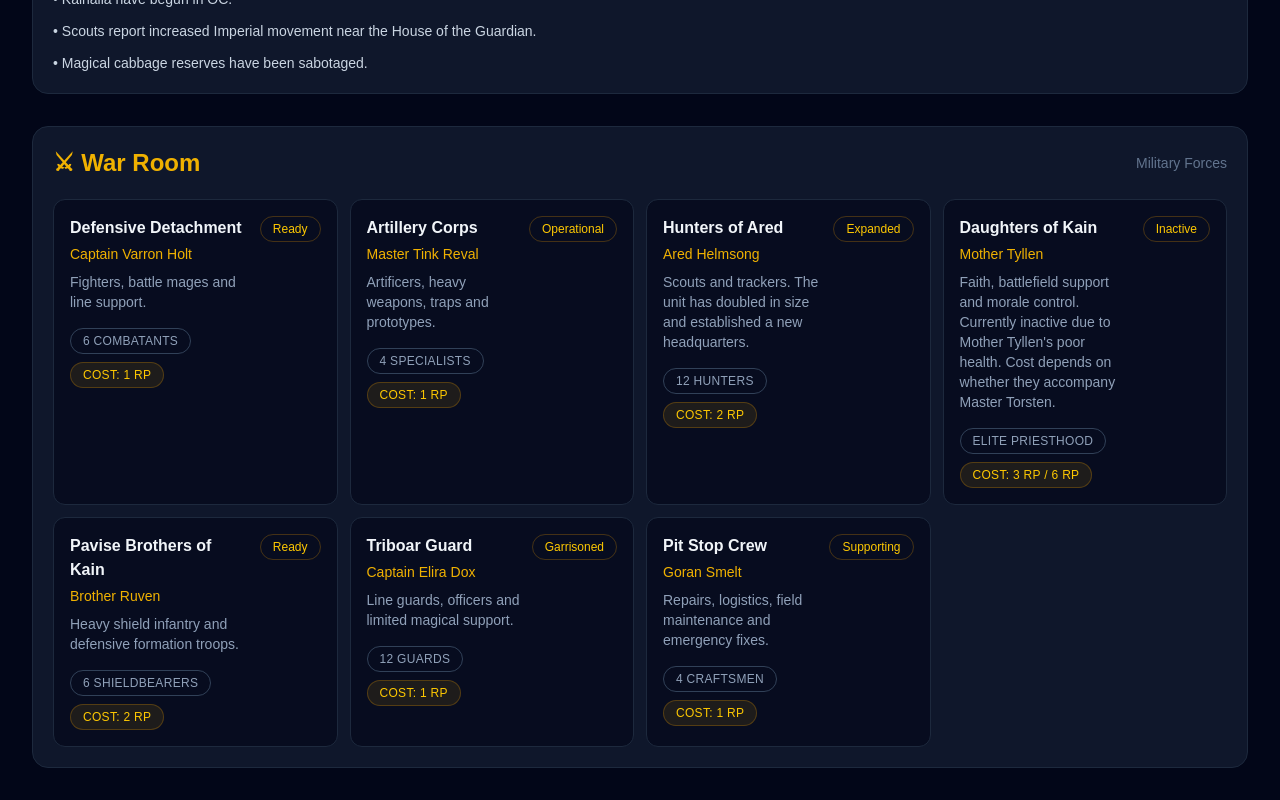
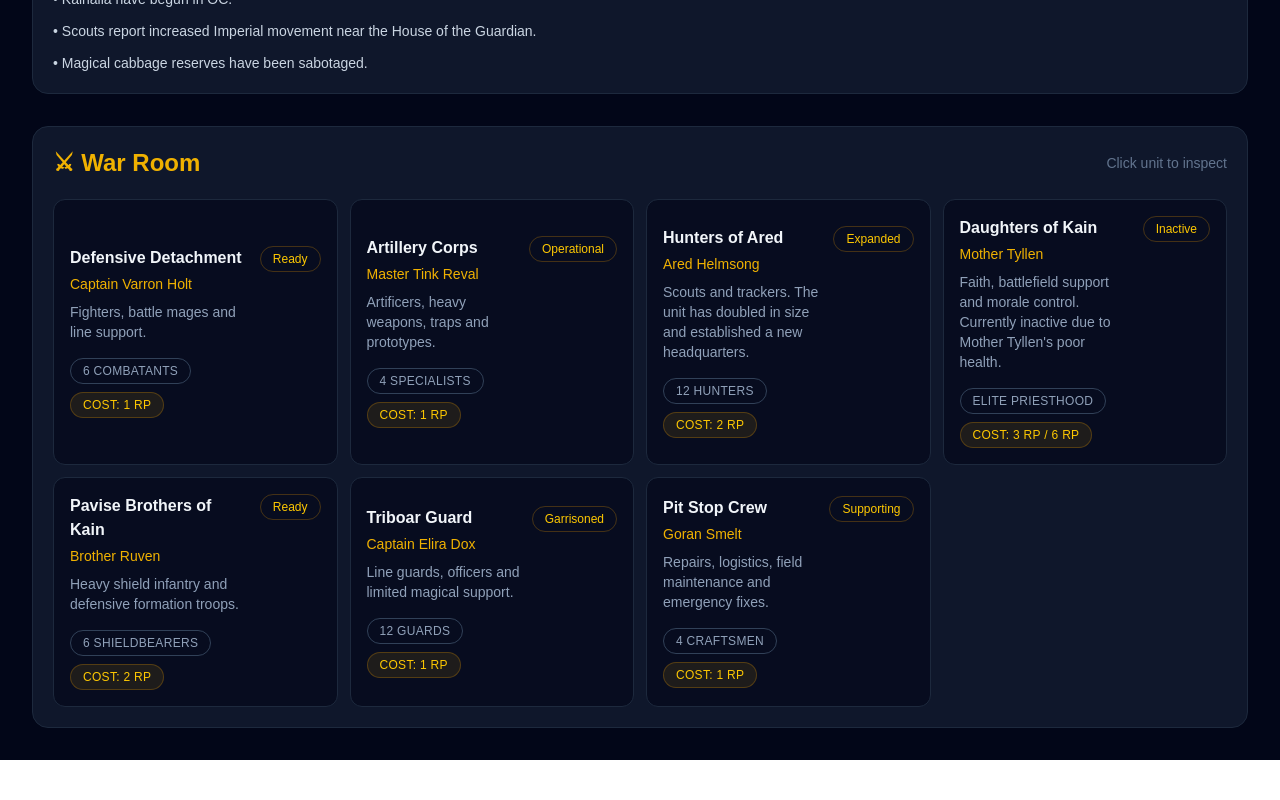
Before and after one commit to Azzimo-dnd/nattau-command, a Next.js app: page / in a window 1280 px wide. Shown: the part 1306-2106 px from the top of the page. After the commit the page ends 2066 px from the top, so only its background shows below. Built offline with nearby package versions, Linux system fonts and the light colour scheme.

Commit message:
feat: add expandable military unit details

```diff
--- a/app/map/page.tsx
+++ b/app/map/page.tsx
@@ -12,7 +12,7 @@ const factions = [
     name: "Jin Yan Chao",
     provinces: 2,
     status: "Imperial Presence",
-    color: "text-amber-500",
+    color: "text-red-500",
   },
   {
     name: "Wild Lizardfolk",
@@ -23,8 +23,8 @@ const factions = [
   {
     name: "Cult of Lord Mazamundi",
     provinces: 3,
-    status: "Corrupted Territory",
-    color: "text-red-500",
+    status: "Dangerouse Allies",
+    color: "text-amber-500",
   },
   {
     name: "Merrydock",
--- a/components/WarRoom.tsx
+++ b/components/WarRoom.tsx
@@ -1,3 +1,7 @@
+"use client";
+
+import { useState } from "react";
+
 const military = [
   {
     name: "Defensive Detachment",
@@ -6,6 +10,13 @@ const military = [
     cost: "1 RP",
     status: "Ready",
     detail: "Fighters, battle mages and line support.",
+    members: [
+      "Captain Varron Holt",
+      "Mirael Flamehand",
+      "Dorek “Iron Hound”",
+      "Sileth",
+      "Karos Fen",
+    ],
   },
   {
     name: "Artillery Corps",
@@ -14,6 +25,7 @@ const military = [
     cost: "1 RP",
     status: "Operational",
     detail: "Artificers, heavy weapons, traps and prototypes.",
+    members: ["Master Tink Reval", "Bratt Copperbelly", "Velka Marr", "Pykko"],
   },
   {
     name: "Hunters of Ared",
@@ -23,6 +35,14 @@ const military = [
     status: "Expanded",
     detail:
       "Scouts and trackers. The unit has doubled in size and established a new headquarters.",
+    members: [
+      "Ared Helmsong",
+      "Lera Quickstep",
+      "Gholz",
+      "Elin Marr",
+      "Pippo",
+      "Noktar",
+    ],
   },
   {
     name: "Daughters of Kain",
@@ -31,7 +51,8 @@ const military = [
     cost: "3 RP / 6 RP",
     status: "Inactive",
     detail:
-      "Faith, battlefield support and morale control. Currently inactive due to Mother Tyllen's poor health. Cost depends on whether they accompany Master Torsten.",
+      "Faith, battlefield support and morale control. Currently inactive due to Mother Tyllen's poor health.",
+    members: ["Mother Tyllen"],
   },
   {
     name: "Pavise Brothers of Kain",
@@ -40,6 +61,14 @@ const military = [
     cost: "2 RP",
     status: "Ready",
     detail: "Heavy shield infantry and defensive formation troops.",
+    members: [
+      "Brother Ruven",
+      "Brother Vosk",
+      "Brother Elgor",
+      "Brother Silen",
+      "Brother Jarn",
+      "Brother Mern",
+    ],
   },
   {
     name: "Triboar Guard",
@@ -48,6 +77,20 @@ const military = [
     cost: "1 RP",
     status: "Garrisoned",
     detail: "Line guards, officers and limited magical support.",
+    members: [
+      "Captain Elira Dox",
+      "Lieutenant Kral Vint",
+      "Renn",
+      "Jaro",
+      "Fellek",
+      "Tramm",
+      "Siles",
+      "Morrin",
+      "Debra",
+      "Keth",
+      "Sira Menn",
+      "Orr Valin",
+    ],
   },
   {
     name: "Pit Stop Crew",
@@ -56,22 +99,30 @@ const military = [
     cost: "1 RP",
     status: "Supporting",
     detail: "Repairs, logistics, field maintenance and emergency fixes.",
+    members: ["Goran Smelt", "Nisra Coilhand", "Tullen Barrow", "Hoppik"],
   },
 ];
 
 export function WarRoom() {
+  const [openedUnit, setOpenedUnit] = useState<string | null>(null);
+
   return (
     <section className="rounded-2xl border border-slate-800 bg-slate-900 p-5">
       <div className="mb-5 flex items-center justify-between">
         <h2 className="text-2xl font-bold text-yellow-500">⚔ War Room</h2>
-        <span className="text-sm text-slate-500">Military Forces</span>
+        <span className="text-sm text-slate-500">Click unit to inspect</span>
       </div>
 
       <div className="grid gap-3 md:grid-cols-2 xl:grid-cols-4">
-        {military.map((unit) => (
-          <div
+        {military.map((unit) => {
+          const isOpen = openedUnit === unit.name;
+
+          return (
+            <button
               key={unit.name}
-            className="rounded-xl border border-slate-800 bg-slate-950/60 p-4"
+              type="button"
+              onClick={() => setOpenedUnit(isOpen ? null : unit.name)}
+              className="rounded-xl border border-slate-800 bg-slate-950/60 p-4 text-left transition hover:border-yellow-600/40 hover:bg-yellow-500/5"
             >
               <div className="flex items-start justify-between gap-3">
                 <div>
@@ -98,8 +149,23 @@ export function WarRoom() {
                   {unit.status}
                 </span>
               </div>
+
+              {isOpen && (
+                <div className="mt-5 border-t border-slate-800 pt-4">
+                  <p className="mb-3 text-xs uppercase tracking-wide text-slate-500">
+                    Named Members
+                  </p>
+
+                  <ul className="space-y-2 text-sm text-slate-300">
+                    {unit.members.map((member) => (
+                      <li key={member}>• {member}</li>
+                    ))}
+                  </ul>
                 </div>
-        ))}
+              )}
+            </button>
+          );
+        })}
       </div>
     </section>
   );
```
Lines whose indentation alone changed are shown as unchanged.
